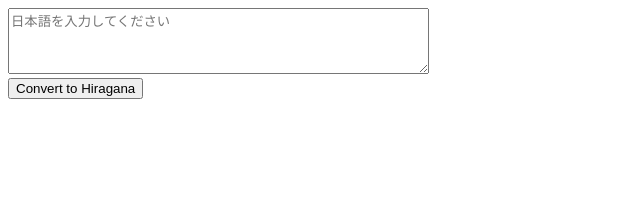
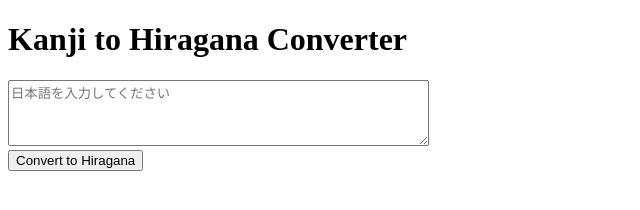
Before and after one commit to Luchiv1/furigana-api, a plain HTML site: page index.html in a window 1280 px wide. Shown: the whole page, without its empty margins (0-640 px from the left). Drawn offline with Linux system fonts and the light colour scheme.

Commit message:
Update index.html

```diff
--- a/index.html
+++ b/index.html
@@ -8,6 +8,8 @@
   <script src="libs/kuromoji.min.js"></script>
   <script src="libs/kuroshiro.min.js"></script>
   <script src="api.js"></script>
+
+  <h1>Kanji to Hiragana Converter</h1>
   <textarea id="input" placeholder="日本語を入力してください" rows="4" cols="50"></textarea>
   <br>
   <button onclick="testConvert()">Convert to Hiragana</button>
```
